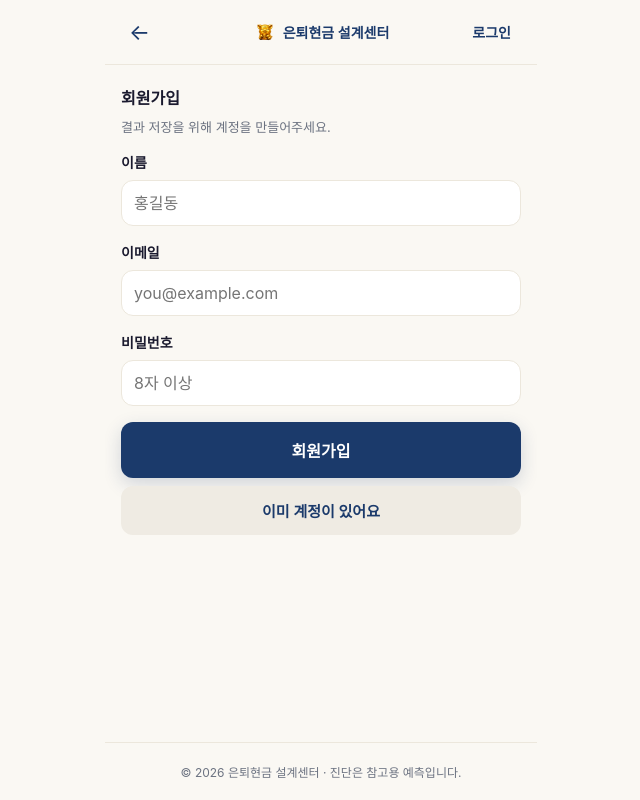
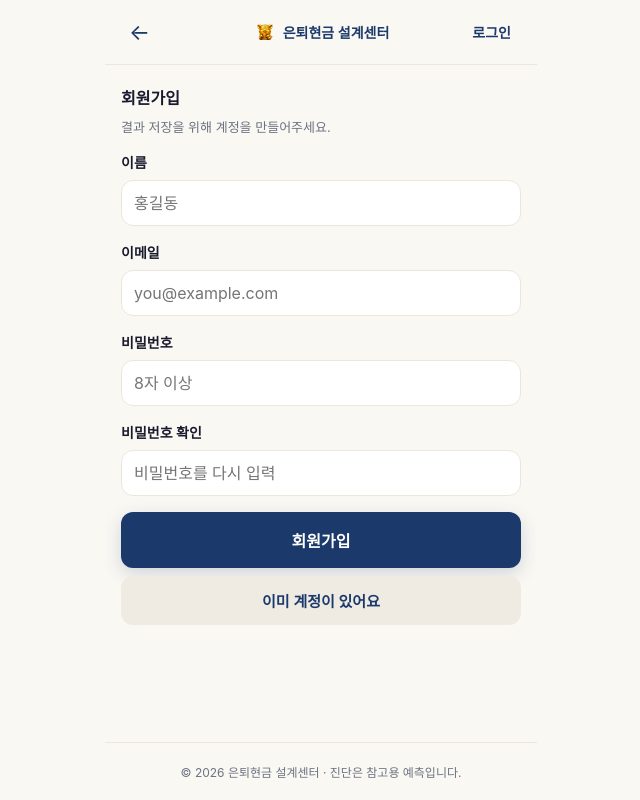
Before and after one commit to chojunyoung66/retirement-frontend, a React (Vite) app: page /signup in a window 1280 px wide. Shown: the whole page, without its empty margins (319-959 px from the left). Built offline with nearby package versions, Linux system fonts and the light colour scheme; no server answers; a web font is replaced by a local one.

Commit message:
feat: add password confirmation on email signup
Validate matching passwords in the client before calling signup.

Co-authored-by: Cursor <cursoragent@cursor.com>

```diff
--- a/src/screens/SignUpScreen.tsx
+++ b/src/screens/SignUpScreen.tsx
@@ -14,11 +14,17 @@ function getSignUpErrorMessage(code: string): string {
   return '회원가입 중 오류가 발생했습니다';
 }
 
-const signUpSchema = z.object({
-  name: z.string().min(1, { message: '이름을 입력해주세요' }),
-  email: z.string().email({ message: '올바른 이메일 형식이 아니에요' }),
-  password: z.string().min(8, { message: '비밀번호는 8자 이상이어야 해요' }),
-});
+const signUpSchema = z
+  .object({
+    name: z.string().min(1, { message: '이름을 입력해주세요' }),
+    email: z.string().email({ message: '올바른 이메일 형식이 아니에요' }),
+    password: z.string().min(8, { message: '비밀번호는 8자 이상이어야 해요' }),
+    passwordConfirm: z.string().min(1, { message: '비밀번호 확인을 입력해주세요' }),
+  })
+  .refine((data) => data.password === data.passwordConfirm, {
+    message: '비밀번호가 일치하지 않아요',
+    path: ['passwordConfirm'],
+  });
 
 interface LocationState {
   from?: string;
@@ -34,24 +40,46 @@ export default function SignUpScreen() {
   const [name, setName] = useState('');
   const [email, setEmail] = useState('');
   const [password, setPassword] = useState('');
-  const [errors, setErrors] = useState<{ name?: string; email?: string; password?: string }>({});
+  const [passwordConfirm, setPasswordConfirm] = useState('');
+  const [errors, setErrors] = useState<{
+    name?: string;
+    email?: string;
+    password?: string;
+    passwordConfirm?: string;
+  }>({});
 
   const handleSubmit = async () => {
-    const result = signUpSchema.safeParse({ name, email, password });
+    const result = signUpSchema.safeParse({
+      name,
+      email,
+      password,
+      passwordConfirm,
+    });
     if (!result.success) {
-      const fieldErrors: { name?: string; email?: string; password?: string } = {};
+      const fieldErrors: {
+        name?: string;
+        email?: string;
+        password?: string;
+        passwordConfirm?: string;
+      } = {};
       for (const issue of result.error.issues) {
         const key = issue.path[0];
         if (key === 'name') fieldErrors.name = issue.message;
         if (key === 'email') fieldErrors.email = issue.message;
         if (key === 'password') fieldErrors.password = issue.message;
+        if (key === 'passwordConfirm') fieldErrors.passwordConfirm = issue.message;
       }
       setErrors(fieldErrors);
       return;
     }
 
     try {
-      await signup(result.data);
+      // 서버에는 확인 필드 없이 전송
+      await signup({
+        name: result.data.name,
+        email: result.data.email,
+        password: result.data.password,
+      });
       dispatch(showToast('회원가입이 완료되었어요'));
       const state = location.state as LocationState | null;
       const returnTo = state?.from ?? searchParams.get('returnTo') ?? '/result';
@@ -93,6 +121,14 @@ export default function SignUpScreen() {
         placeholder="8자 이상"
         error={errors.password}
       />
+      <Input
+        label="비밀번호 확인"
+        type="password"
+        value={passwordConfirm}
+        onChange={setPasswordConfirm}
+        placeholder="비밀번호를 다시 입력"
+        error={errors.passwordConfirm}
+      />
 
       <div className="mt-16">
         <Button onClick={handleSubmit}>회원가입</Button>
```
